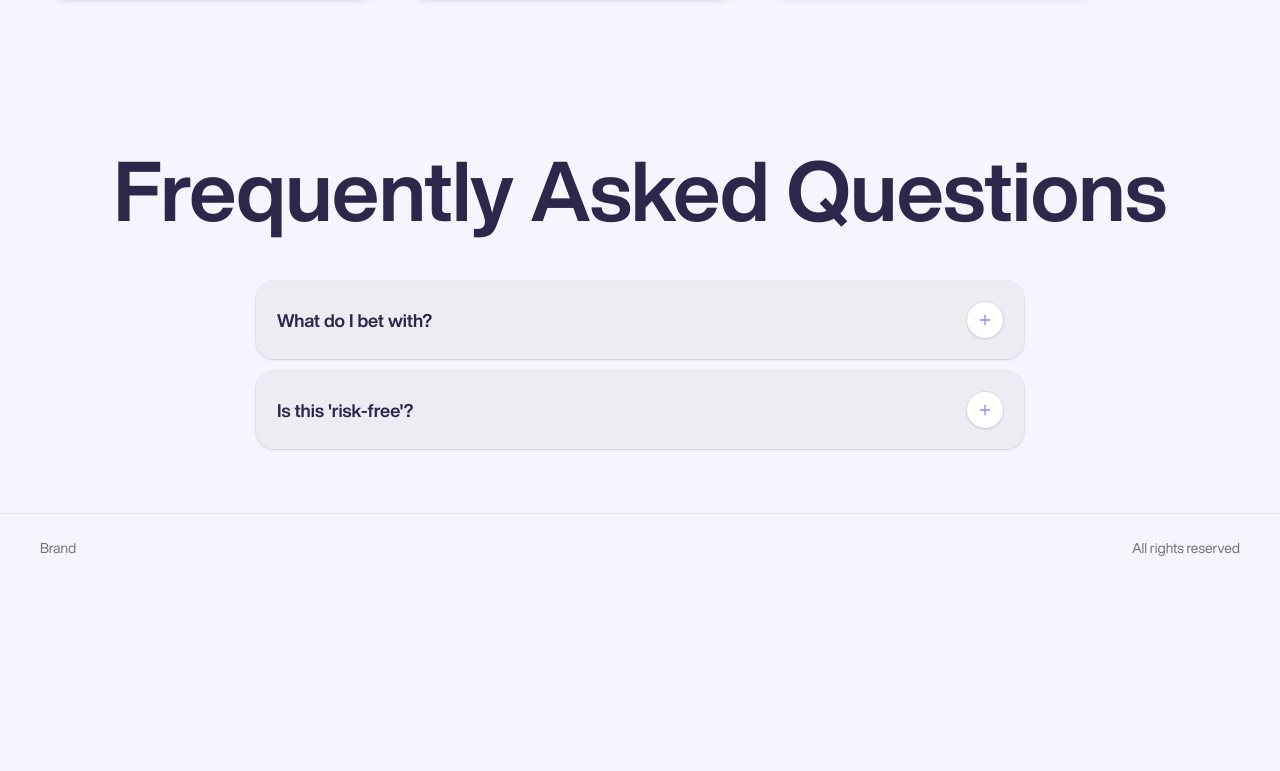
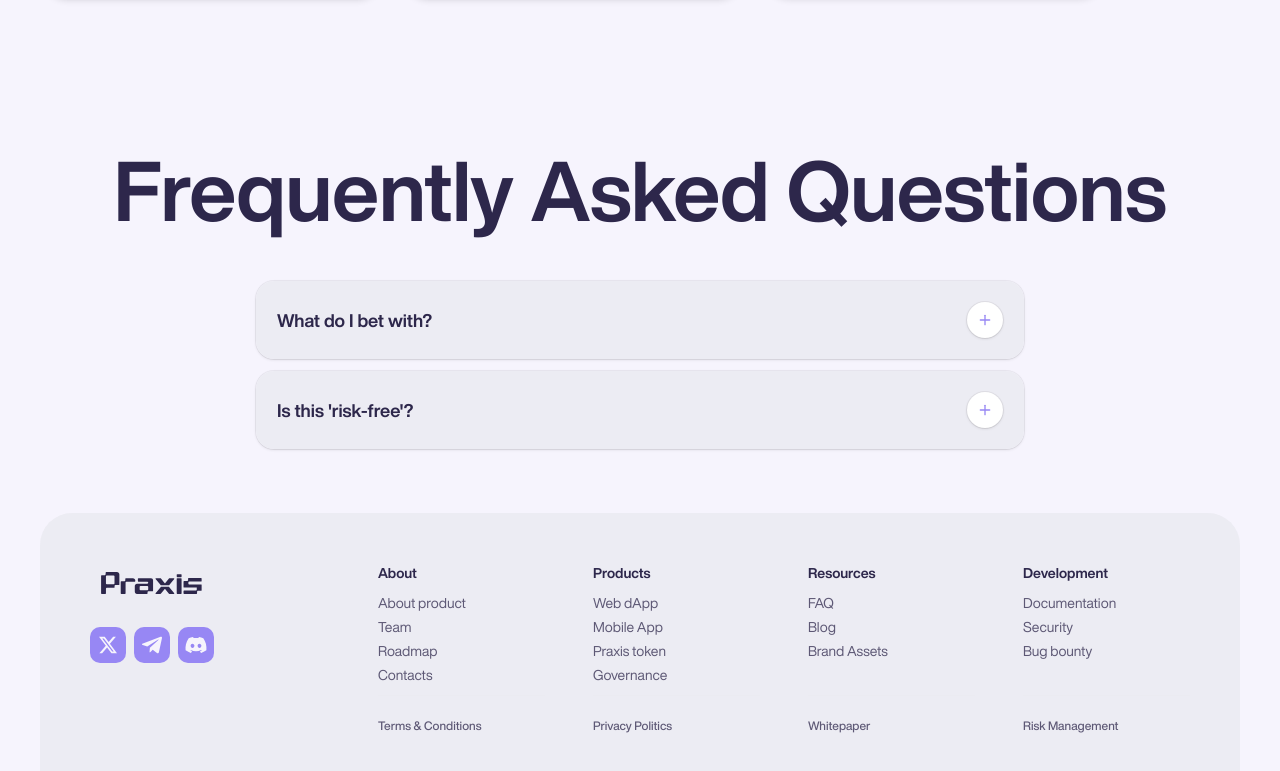
Before and after one commit to PraxisFinance/landing, a Next.js app: page / in a window 1280 px wide. Shown: the part 4028-4799 px from the top of the page. Before the commit the page ends 4610 px from the top, so only its background shows below. Built offline with nearby package versions, Linux system fonts and the light colour scheme.

Commit message:
add base footer

```diff
--- a/components/sections/LandingFooter.tsx
+++ b/components/sections/LandingFooter.tsx
@@ -1,9 +1,105 @@
+import Link from "next/link";
+
+import { LogoIcon } from "@/components/assets/logo-icon";
+import { SocialDiscordIcon } from "@/components/assets/social-discord-icon";
+import { SocialTelegramIcon } from "@/components/assets/social-telegram-icon";
+import { SocialXIcon } from "@/components/assets/social-x-icon";
+import { cn } from "@/lib/utils";
+
+const footerGroups = [
+  {
+    title: "About",
+    links: ["About product", "Team", "Roadmap", "Contacts"],
+    legal: "Terms & Conditions",
+  },
+  {
+    title: "Products",
+    links: ["Web dApp", "Mobile App", "Praxis token", "Governance"],
+    legal: "Privacy Politics",
+  },
+  {
+    title: "Resources",
+    links: ["FAQ", "Blog", "Brand Assets"],
+    legal: "Whitepaper",
+  },
+  {
+    title: "Development",
+    links: ["Documentation", "Security", "Bug bounty"],
+    legal: "Risk Management",
+  },
+] as const;
+
 export function LandingFooter() {
   return (
-    <footer className="border-t border-zinc-200">
-      <div className="mx-auto flex w-full max-w-screen-2xl flex-col items-center justify-between gap-3 px-4 py-6 text-sm text-zinc-500 sm:flex-row sm:px-6 lg:px-10">
-        <p>Brand</p>
-        <p>All rights reserved</p>
+    <footer className="bg-brand-white pb-5">
+      <div className="mx-auto w-full max-w-screen-2xl px-4 sm:px-6 lg:px-10">
+        <div
+          className={cn(
+            "rounded-t-[2rem] bg-brand-gray/90",
+            "p-[50px]",
+            "lg:min-h-[416px]"
+          )}
+        >
+          <div className="grid gap-10 lg:h-full lg:grid-cols-[minmax(0,240px)_1fr] lg:gap-12">
+            <div className="space-y-6">
+              <Link href="/" className="inline-flex text-brand-black" aria-label="Praxis, home">
+                <LogoIcon className="h-10 w-auto" aria-hidden />
+              </Link>
+
+              <div className="flex items-center gap-2">
+                <Link
+                  href="#"
+                  aria-label="Praxis on X"
+                  className="inline-flex size-9 items-center justify-center rounded-lg bg-brand-dark-purple transition hover:bg-brand-dark-purple/90"
+                >
+                  <SocialXIcon className="size-5" aria-hidden />
+                </Link>
+                <Link
+                  href="#"
+                  aria-label="Praxis on Telegram"
+                  className="inline-flex size-9 items-center justify-center rounded-lg bg-brand-dark-purple transition hover:bg-brand-dark-purple/90"
+                >
+                  <SocialTelegramIcon className="size-5" aria-hidden />
+                </Link>
+                <Link
+                  href="#"
+                  aria-label="Praxis on Discord"
+                  className="inline-flex size-9 items-center justify-center rounded-lg bg-brand-dark-purple transition hover:bg-brand-dark-purple/90"
+                >
+                  <SocialDiscordIcon className="size-5" aria-hidden />
+                </Link>
+              </div>
+            </div>
+
+            <nav
+              aria-label="Footer navigation"
+              className="grid grid-cols-2 gap-x-8 gap-y-10 sm:grid-cols-4 sm:gap-x-10 lg:h-full lg:gap-x-12"
+            >
+              {footerGroups.map((group) => (
+                <div key={group.title} className="flex min-h-0 flex-col gap-2.5 lg:h-full">
+                  <h3 className="text-sm font-bold text-brand-black">{group.title}</h3>
+                  <ul className="space-y-1 text-sm text-brand-black/75">
+                    {group.links.map((link) => (
+                      <li key={link}>
+                        <Link href="#" className="transition hover:text-brand-black">
+                          {link}
+                        </Link>
+                      </li>
+                    ))}
+                  </ul>
+                  <div className="mt-auto border-t border-brand-gray/80 pt-4">
+                    <Link
+                      href="#"
+                      className="text-xs font-medium text-brand-black/75 transition hover:text-brand-black"
+                    >
+                      {group.legal}
+                    </Link>
+                  </div>
+                </div>
+              ))}
+            </nav>
+          </div>
+        </div>
       </div>
     </footer>
   );
```
